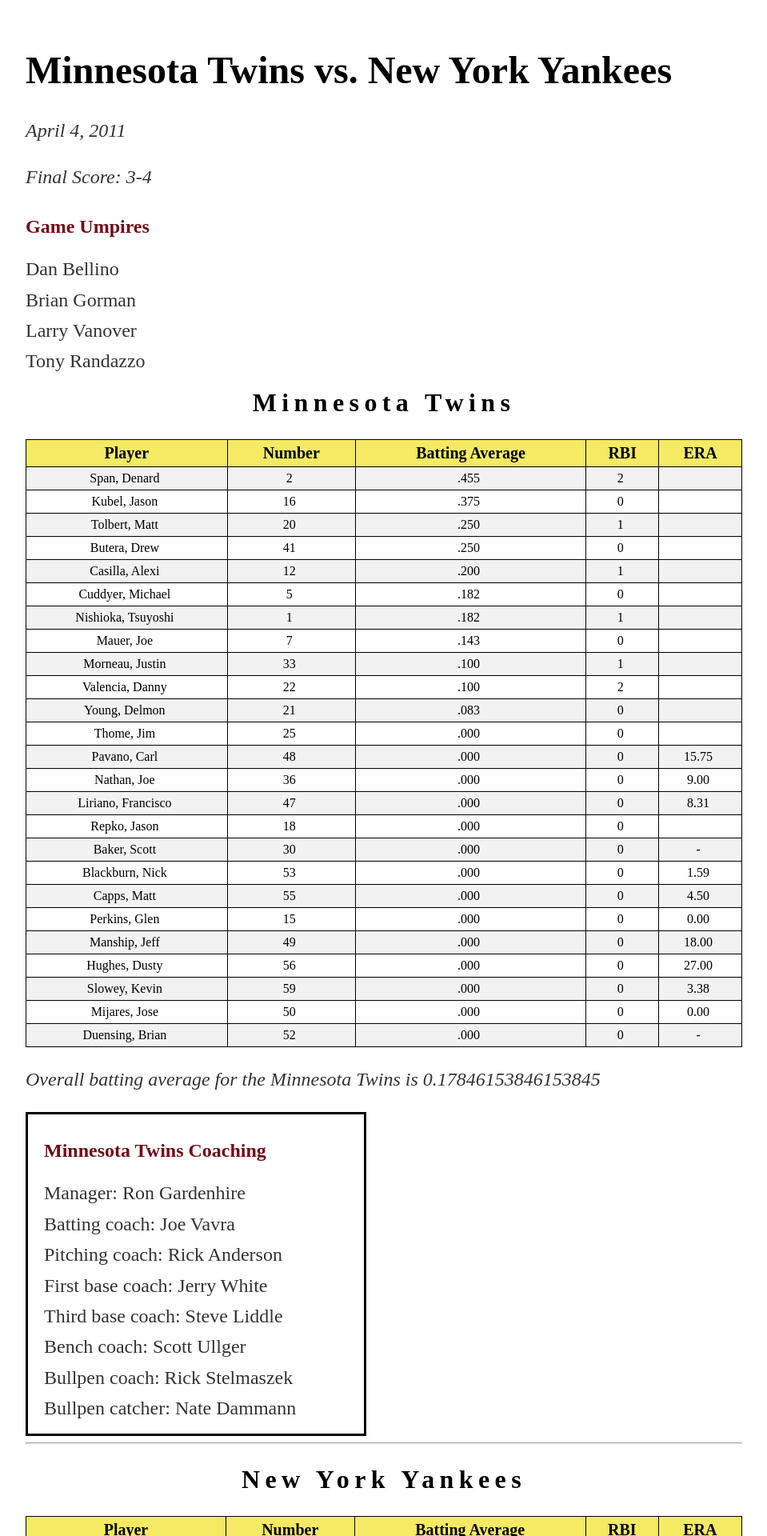
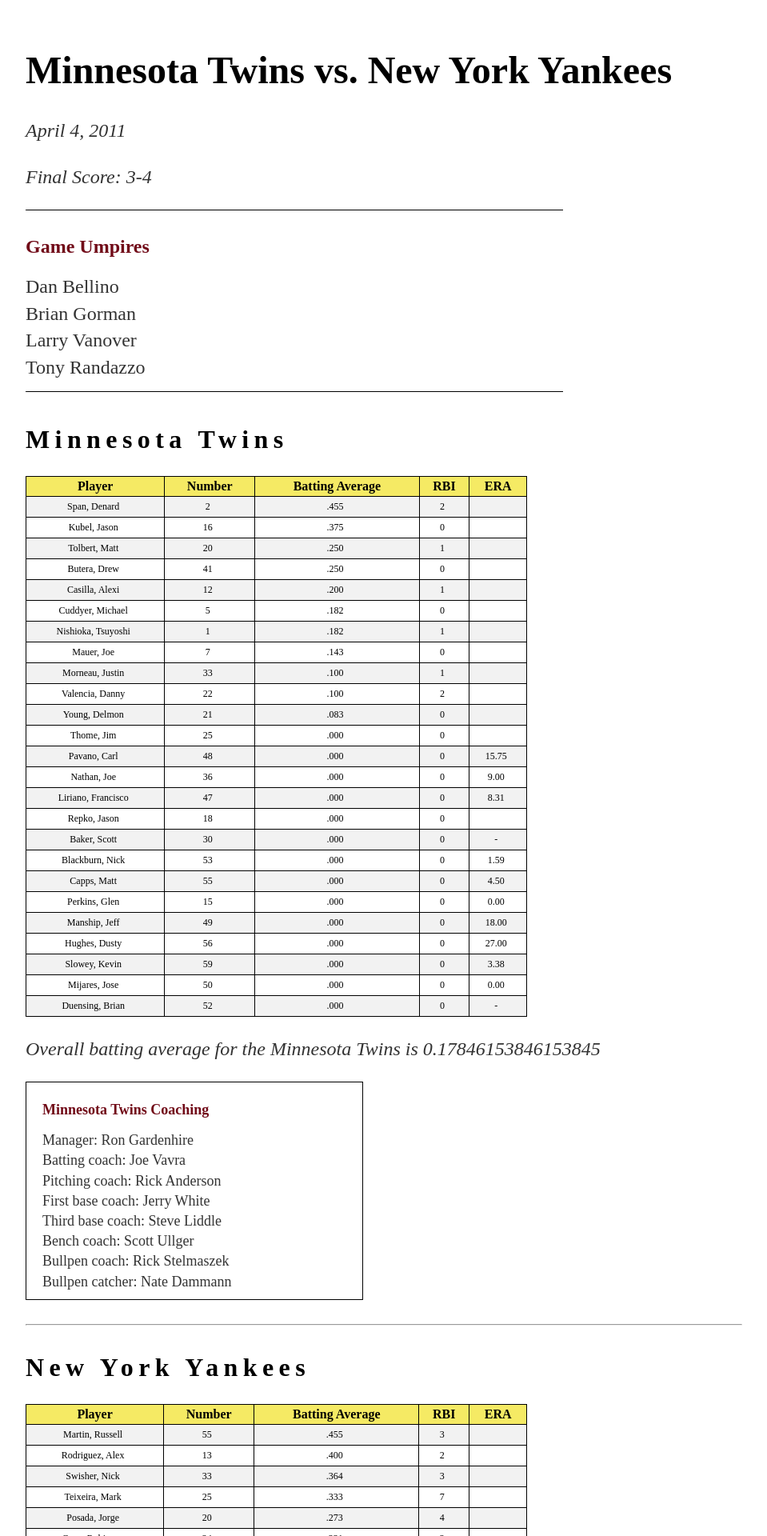
Before and after one commit to miapartlow/mapartlo.github.io, a Jekyll site: the page z656/assignment6/game_4.html, which Jekyll copies as it is, in a window 1280 px wide. Shown: the top 1920 px of the page at 80% size, without its empty margins (160-1119 px from the left). Built offline with Jekyll 4.4.1, drawn with Linux system fonts in a browser that asks for light colours; some web fonts are replaced.

Commit message:
Update main.css

```diff
--- a/css/main.css
+++ b/css/main.css
@@ -55,6 +55,8 @@
     font-family: Avenir;
     text-align: center;
     letter-spacing: .2em;
+    float:left;
+
 }
 
 h4 {
@@ -62,6 +64,7 @@
     font-family: Avenir;
     text-align: left;
     color: #710A18;
+
 }
 
 
@@ -69,17 +72,30 @@
     font-size: 1.5em;
     line-height: 1.4em;
     color: #333;
+    display: block;
 }
 
 p.bb {
-    line-height: .6em;
+    line-height: .4em;
 
+}
+
+div.ump {
+   border-top: solid;
+   border-bottom: solid;
+   border-width: thin;
+  width: 75%;
+   margin-bottom: 15px;
+   margin-top: 0px;
 }
 
 div.coach {
     border: solid;
+    border-width: thin;
     width: 400px;
     padding-left: 20px;
+   font-size: .75em;
+
 
 }
 
@@ -101,27 +117,38 @@
    border: 1px solid black;
    padding: 5px;
    font-family: 'Avenir';
+   font-size: .75em;
     text-align:center;
     padding-left: 0px;
+
 }
+
+
 
 table {
     border: 1px solid black;
     border-collapse: collapse;
-    width: 100%;
+    width: 70%;
     font-family: 'Avenir';
+
+
 }
 
 th {
     border: 1px solid black;
     text-align: center;
     background: #ffe9ec;
-    padding: 5px;
-    font-size: 1.25em;
+    padding: 3px;
+    font-size: 1em;
 }
 
 th.bb {
     background: #F5EA64;
+
+}
+
+hr {
+    margin-top: 30px;
 
 }
 
```
